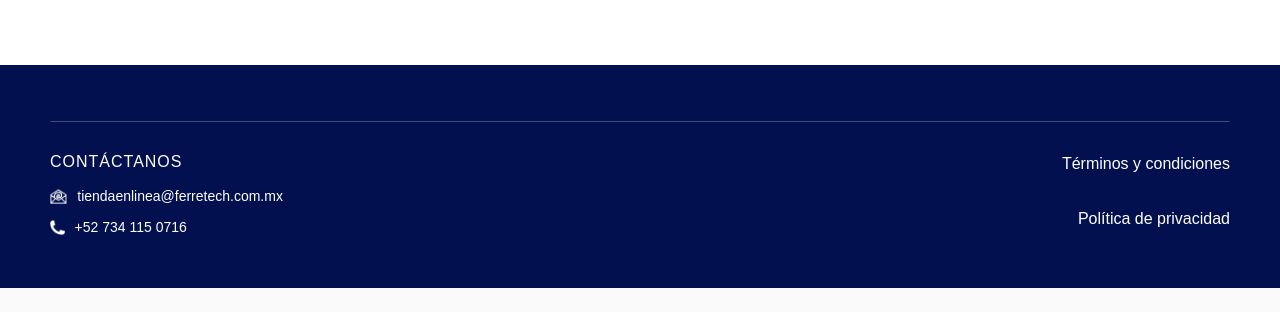
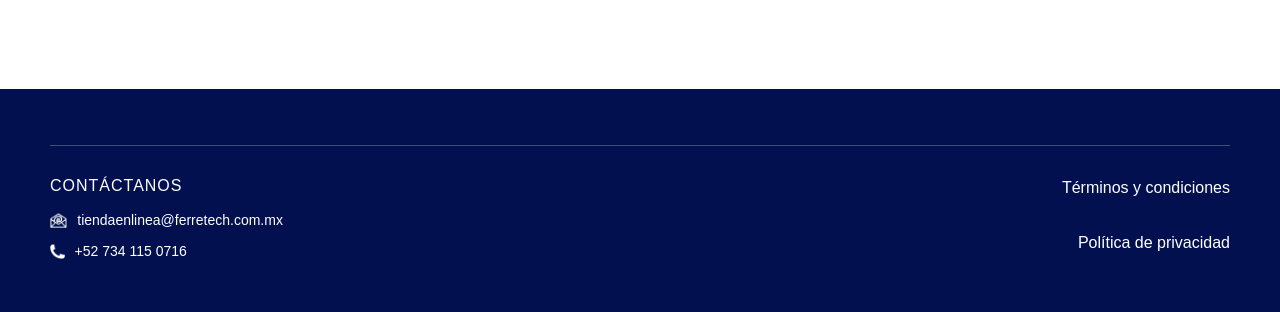
Before and after one commit to KevinLuviano/Ferretech, a PHP site: page /html/Index.php in a window 1280 px wide. Shown: the part 927-1239 px from the top of the page. Before the commit the page ends 1215 px from the top, so only its background shows below. Run offline with PHP 8.4, Linux system fonts and the light colour scheme.

Commit message:
Corección de los estilos del footer

```diff
--- a/Css/footer.css
+++ b/Css/footer.css
@@ -1,3 +1,15 @@
+body {
+    display: flex;
+    flex-direction: column;
+    min-height: 100vh;
+    margin: 0;
+}
+
+#footer-placeholder {
+    margin-top: auto;
+    width: 100%;
+}
+
 .footer {
     background-color: #02104f;
     color: white;
```
